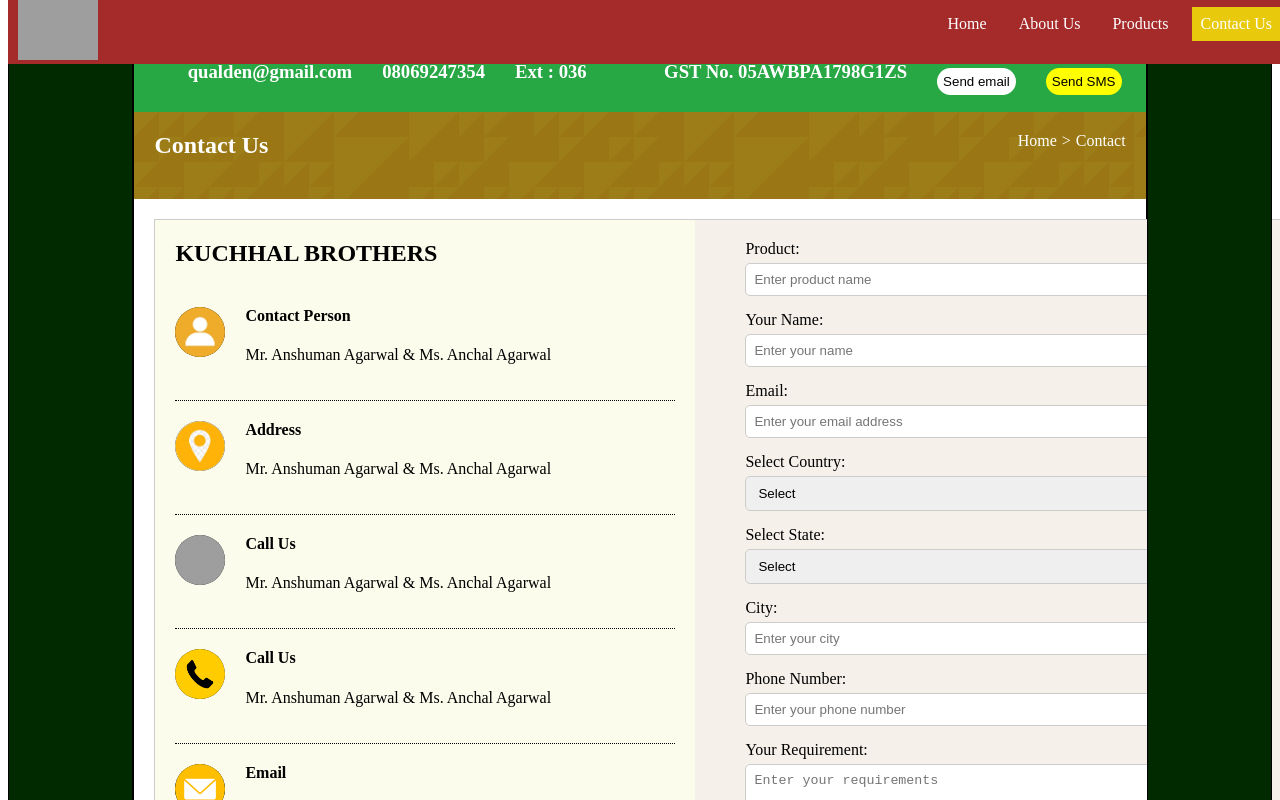
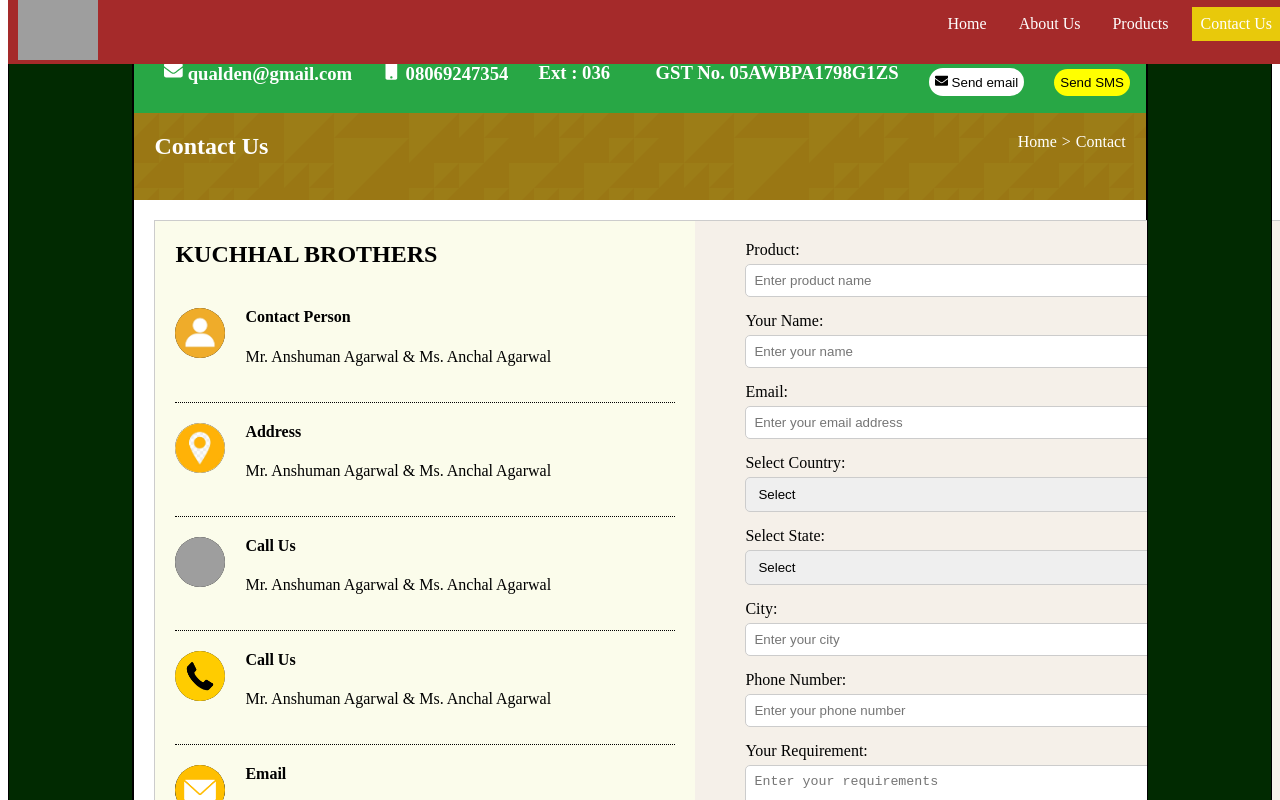
Before and after one commit to muskanatwork/qualden-ecommerce, a React (Vite) app: page /contact in a window 1280 px wide. Shown: the top 800 px of the page. Built offline with nearby package versions, Linux system fonts and the light colour scheme; grey boxes are pictures that could not be loaded.

Commit message:
create naveInfo icon

```diff
--- a/src/components/Common/NavInfo.jsx
+++ b/src/components/Common/NavInfo.jsx
@@ -1,19 +1,20 @@
+import { FaEnvelope, FaMobile } from 'react-icons/fa';
+
 const NavInfo = () => {
     return (
         <div className="Nav-info">
             <div className="info-heading">
-                <h3>qualden@gmail.com</h3>
-                <h3>08069247354</h3>
+                <h3><FaEnvelope /> qualden@gmail.com</h3>
+                <h3><FaMobile /> 08069247354</h3>
                 <h3>Ext : 036</h3>
             </div>
             <div className="info-heading">
                 <h3>GST No. 05AWBPA1798G1ZS</h3>
-                <button className="info-button email-button">Send email</button>
+                <button className="info-button email-button"><FaEnvelope /> Send email</button>
                 <button className="info-button sms-button">Send SMS</button>
             </div>
         </div>
     );
-
 }
 
-export default NavInfo
+export default NavInfo;
```
